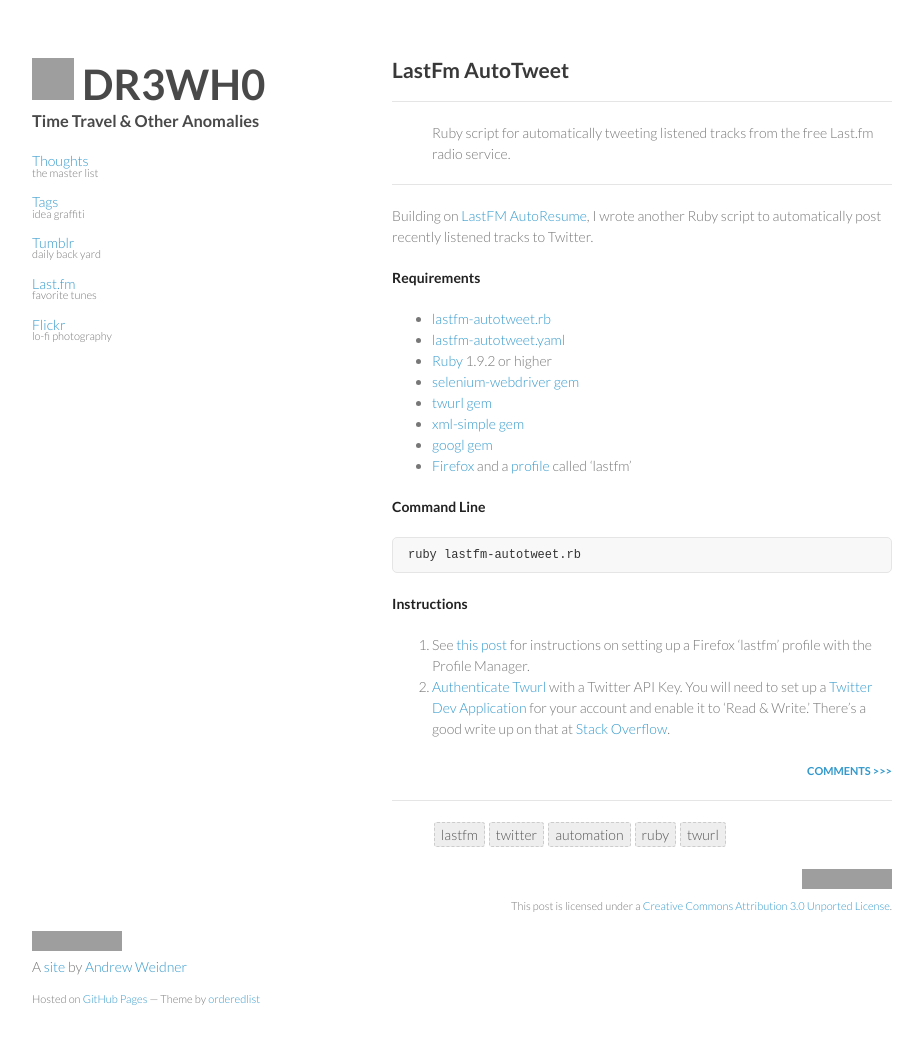
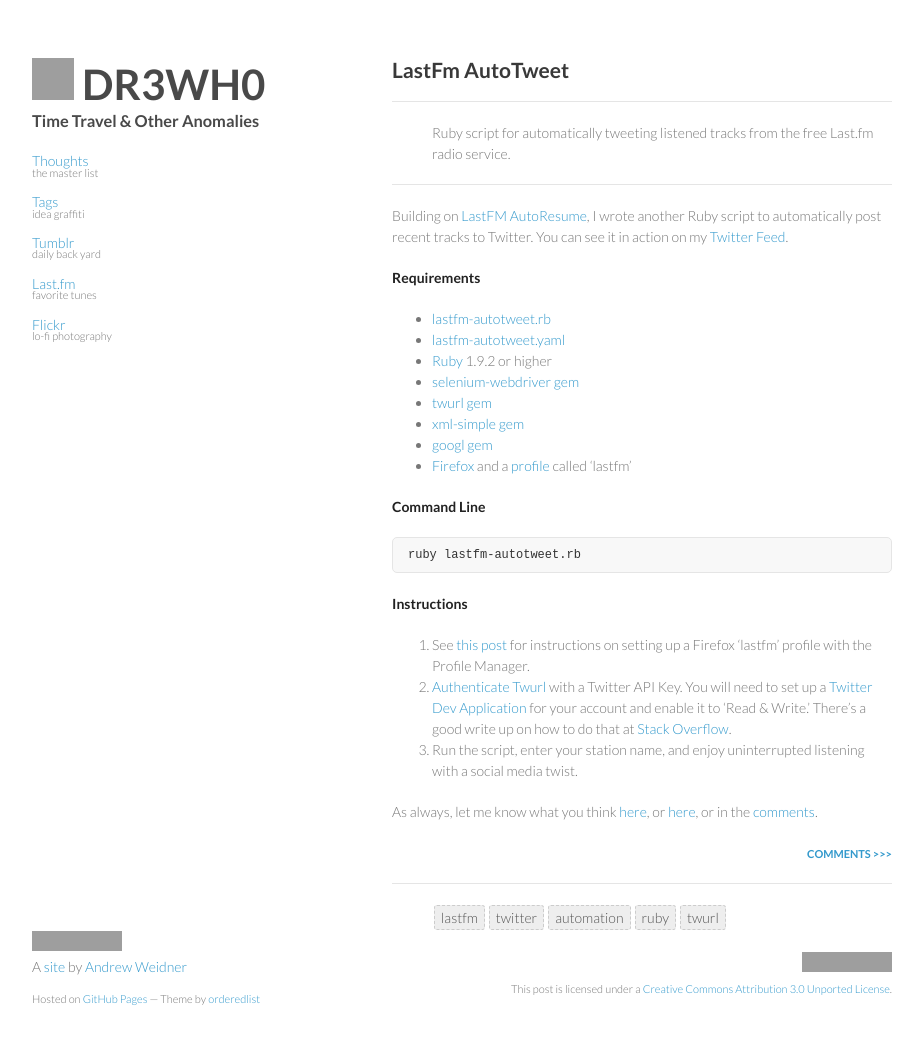
Before and after one commit to DR3WH0/DR3WH0.github.io, a Jekyll site: the page built from _posts/2013-08-19-lastfm-autotweet.md, in a window 1280 px wide and 1068 px high. Shown: the top 1044 px of the window, without its empty margins (178-1101 px from the left). Built offline with Jekyll 4.4.1, drawn with Linux system fonts in a browser that asks for light colours; Markdown is read by kramdown in place of the engine named in the settings; comment, search, counter and statistics services are not loaded; grey boxes are pictures that could not be loaded.

Commit message:
Updated 2013-08-19-lastfm-autotweet.md

```diff
--- a/_posts/2013-08-19-lastfm-autotweet.md
+++ b/_posts/2013-08-19-lastfm-autotweet.md
@@ -7,7 +7,7 @@
 description: Ruby script for automatically tweeting listened tracks from the free Last.fm radio service.
 ---
 
-Building on [LastFM AutoResume](http://dr3wh0.github.io/dr3wh0/2013/08/17/lastfm-autoresume-part-2/), I wrote another Ruby script to automatically post recently listened tracks to Twitter.
+Building on [LastFM AutoResume](http://dr3wh0.github.io/dr3wh0/2013/08/17/lastfm-autoresume-part-2/), I wrote another Ruby script to automatically post recent tracks to Twitter. You can see it in action on my [Twitter Feed](https://twitter.com/DR3WH0).
 
 **Requirements**
 
@@ -27,4 +27,7 @@
 **Instructions**
 
 1. See [this post](http://dr3wh0.github.io/dr3wh0/2013/08/17/lastfm-autoresume-part-2/) for instructions on setting up a Firefox 'lastfm' profile with the Profile Manager.
-2. [Authenticate Twurl](http://rubydoc.info/gems/twurl/0.8.3/file/README) with a Twitter API Key. You will need to set up a [Twitter Dev Application](https://dev.twitter.com/) for your account and enable it to 'Read & Write.' There's a good write up on that at [Stack Overflow](http://stackoverflow.com/questions/12916539/simplest-php-example-for-retrieving-user-timeline-with-twitter-api-version-1-1/15314662#15314662).
+2. [Authenticate Twurl](http://rubydoc.info/gems/twurl/0.8.3/file/README) with a Twitter API Key. You will need to set up a [Twitter Dev Application](https://dev.twitter.com/) for your account and enable it to 'Read & Write.' There's a good write up on how to do that at [Stack Overflow](http://stackoverflow.com/questions/12916539/simplest-php-example-for-retrieving-user-timeline-with-twitter-api-version-1-1/15314662#15314662).
+3. Run the script, enter your station name, and enjoy uninterrupted listening with a social media twist.
+
+As always, let me know what you think [here](https://gist.github.com/DR3WH0/6268055#file-lastfm-autotweet-yaml), or [here](http://www.last.fm/user/DR3WH0), or in the [comments](http://dr3wh0.github.io/guestbook.html).
```
